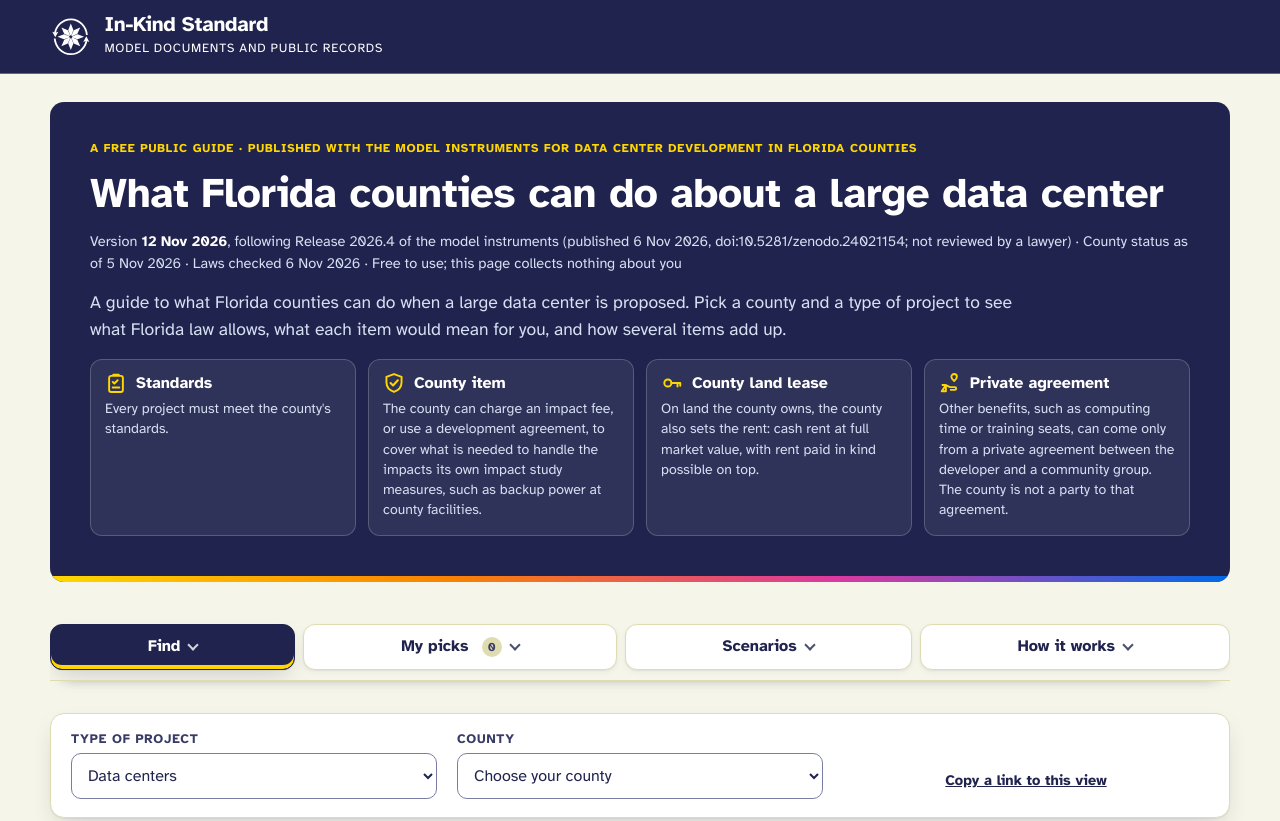
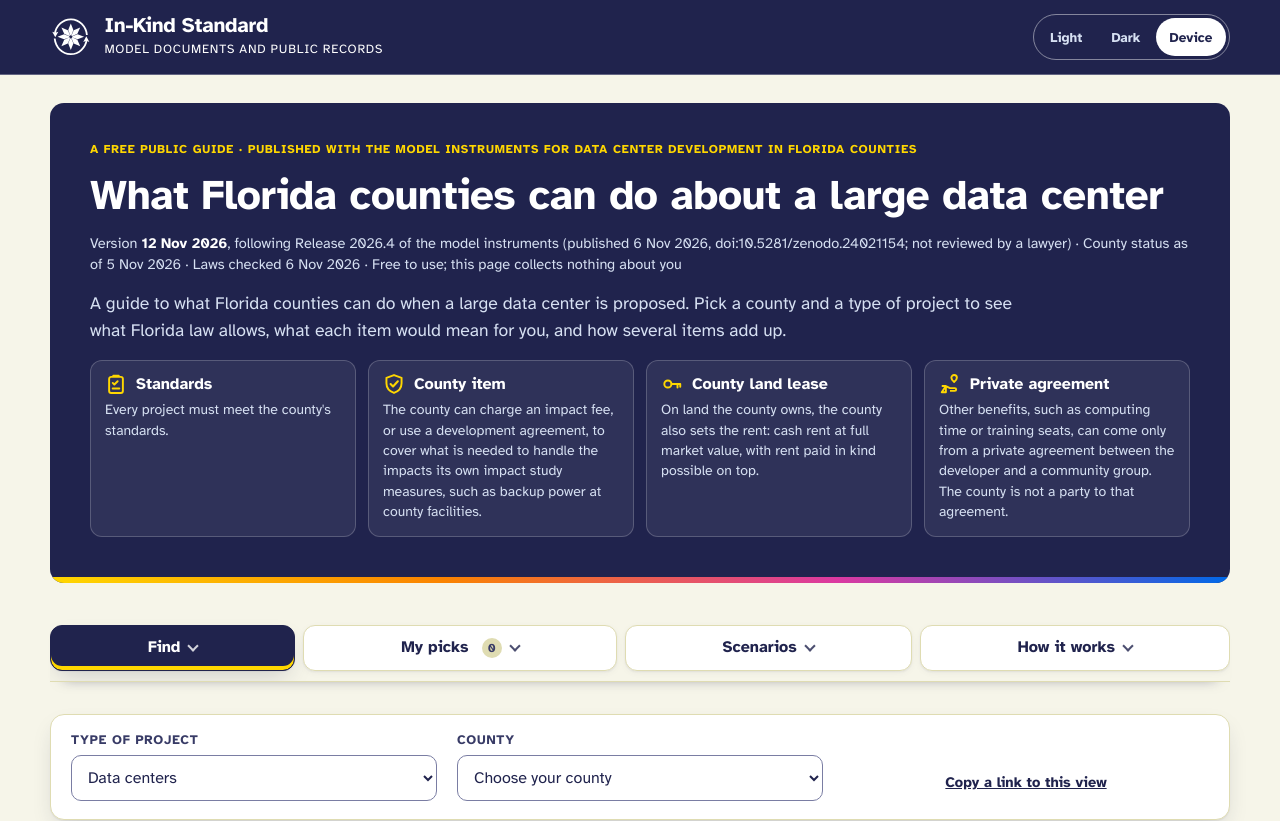
Before and after one commit to InKindStandard/florida-data-center-screen, a plain HTML site: page index.html in a window 1280 px wide. Shown: the top 821 px of the page. Drawn offline with Linux system fonts and the light colour scheme.

Commit message:
Add the site's Light, Dark and Device theme switch to the Screen
The Screen followed the device only. The masthead now carries the same
three-way switch as inkindstandard.org, saved on the device under
iks-theme and applied before the page is drawn. Without scripts the
Screen still follows the device.

Co-Authored-By: Claude Opus 5.5 <noreply@anthropic.com>

```diff
--- a/index.html
+++ b/index.html
@@ -1,5 +1,6 @@
 <!doctype html><html><head><meta charset=utf8><meta name=viewport content="width=device-width,initial-scale=1,viewport-fit=cover"><style>:root{color-scheme:light;box-sizing:border-box;padding-top:env(safe-area-inset-top,0px);padding-bottom:env(safe-area-inset-bottom,0px)}html{scroll-padding-top:env(safe-area-inset-top,0px)}body{margin:0;padding:0;font:14px -apple-system,BlinkMacSystemFont,sans-serif;background:#fff;color:#000}img{max-width:100%}[hidden]:not([hidden=until-found i]){display:none!important}</style></head><body>
 <link rel="icon" href="favicon.ico">
+<script>/* Color theme: a choice saved on this device ("iks-theme", as on inkindstandard.org) is applied before the page is drawn. */try{var t=localStorage.getItem("iks-theme");if(t==="light"||t==="dark")document.documentElement.setAttribute("data-theme",t)}catch(e){}</script>
 <title>What Florida Counties Can Do About a Large Data Center</title>
 <meta name="description" content="Check whether a Florida county can use the framework's in-kind community benefit provisions, and which other in-kind benefits Florida law allows or blocks.">
 <style>
@@ -3228,7 +3229,12 @@ document.addEventListener("click", e => {
 .sitemast{background:#20234D;color:#FFFFFF;margin:-28px calc(-1*clamp(16px,4vw,40px)) 28px;padding:14px clamp(16px,4vw,40px);border-bottom:1px solid rgba(255,255,255,.3)}
 :root[data-theme="dark"] .sitemast{background:#15173A}
 @media (prefers-color-scheme: dark){:root:not([data-theme="light"]) .sitemast{background:#15173A}}
-.sitemast-in{max-width:1180px;width:100%;margin:0 auto;display:flex;justify-content:flex-start;text-align:left}
+.sitemast-in{max-width:1180px;width:100%;margin:0 auto;display:flex;flex-wrap:wrap;align-items:center;justify-content:space-between;gap:12px 24px;text-align:left}
+.theme{display:inline-flex;gap:2px;padding:3px;border:1px solid rgba(255,255,255,.45);border-radius:999px}
+.theme button{font:700 .84rem var(--sans);color:#D6E0F2;background:none;border:0;border-radius:999px;min-height:2.4rem;padding:0 .85rem;cursor:pointer}
+.theme button:hover{color:#FFFFFF}
+.theme button[aria-pressed="true"]{background:#FFFFFF;color:#20234D}
+.theme button:focus-visible{outline:3px solid #FFD700;outline-offset:2px}
 .sitebrand{display:inline-flex;align-items:center;gap:.8rem;color:#FFFFFF;text-decoration:none}
 .sitebrand svg{width:2.6rem;height:2.6rem;flex:none}
 .sb-name{display:block;font-weight:700;font-size:1.3rem;line-height:1.05;letter-spacing:-.01em}
@@ -3239,4 +3245,24 @@ header.band{position:relative;overflow:hidden;padding-bottom:calc(clamp(22px,3.6
 header.band::after{content:"";position:absolute;inset:auto 0 0 0;height:6px;background:linear-gradient(90deg,#FFD700,#FA8300,#DB39A1,#0069E8)}
 @media print{.sitemast{display:none}}
 </style>
+<script>
+/* The color theme switch, the same Light, Dark and Device choice as on inkindstandard.org. Without this script the Screen follows the device. */
+(function(){
+  var root=document.documentElement, KEY="iks-theme", mast=document.querySelector(".sitemast-in");
+  if(!mast) return;
+  function saved(){try{var v=localStorage.getItem(KEY);return v==="light"||v==="dark"?v:"";}catch(e){return "";}}
+  function save(v){try{if(v)localStorage.setItem(KEY,v);else localStorage.removeItem(KEY);}catch(e){}}
+  function apply(v){if(v)root.setAttribute("data-theme",v);else root.removeAttribute("data-theme");}
+  var g=document.createElement("div");
+  g.className="theme"; g.setAttribute("role","group"); g.setAttribute("aria-label","Color theme");
+  [["light","Light"],["dark","Dark"],["","Device"]].forEach(function(o){
+    var b=document.createElement("button");
+    b.type="button"; b.setAttribute("data-theme",o[0]); b.textContent=o[1];
+    b.addEventListener("click",function(){save(o[0]);apply(o[0]);paint();});
+    g.appendChild(b);
+  });
+  function paint(){Array.prototype.forEach.call(g.querySelectorAll("button"),function(b){b.setAttribute("aria-pressed",String(b.getAttribute("data-theme")===saved()));});}
+  mast.appendChild(g); paint();
+})();
+</script>
 </body></html>
```
